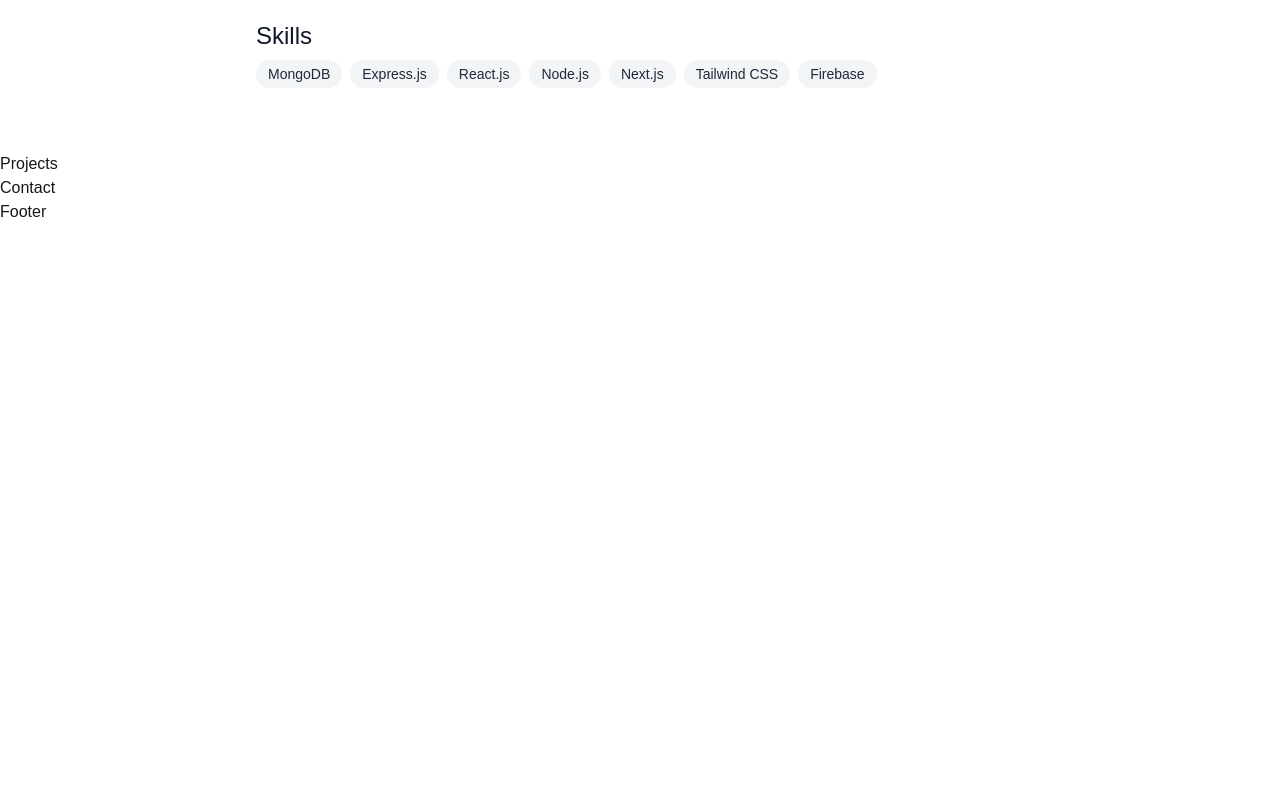
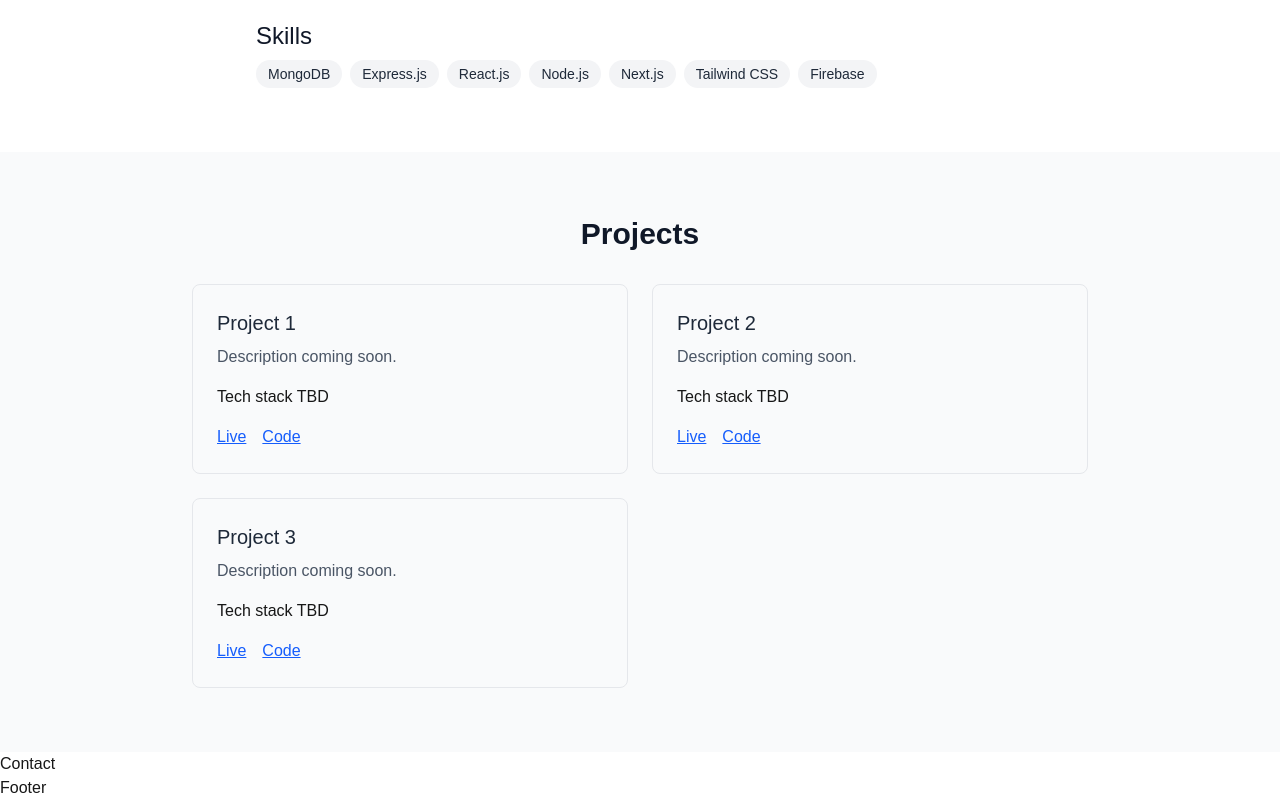
Before and after one commit to Valley-15/casino-royale, a Next.js app: page / in a window 1280 px wide. Shown: the part 972-1772 px from the top of the page. Before the commit the page ends 1196 px from the top, so only its background shows below. Built offline with nearby package versions, Linux system fonts and the light colour scheme.

Commit message:
feat: add Projects section with placeholder cards

```diff
--- a/src/components/Projects.tsx
+++ b/src/components/Projects.tsx
@@ -1,9 +1,56 @@
-import React from 'react'
+// components/Projects.tsx
 
-const Projects = () => {
+import { projects } from "../data/projects";
+
+export default function Projects() {
   return (
-    <div>Projects</div>
-  )
+    <section id="projects" className="py-16 bg-gray-50 px-4">
+      <div className="max-w-4xl mx-auto">
+        <h2 className="text-3xl font-semibold mb-8 text-center text-gray-900">
+          Projects
+        </h2>
+        <div className="grid md:grid-cols-2 gap-6">
+          {projects.map((p, idx) => (
+            <div
+              key={idx}
+              className="border border-gray-200 rounded-lg p-6 hover:shadow-lg transition"
+            >
+              <h3 className="text-xl font-medium mb-2 text-gray-800">
+                {p.title || `Project ${idx + 1}`}
+              </h3>
+              <p className="mb-4 text-gray-600">
+                {p.description || "Description coming soon."}
+              </p>
+              <div className="flex flex-wrap gap-2 mb-4">
+                {p.tech.length
+                  ? p.tech.map((t) => (
+                      <span
+                        key={t}
+                        className="text-sm bg-gray-100 px-2 py-1 rounded-full"
+                      >
+                        {t}
+                      </span>
+                    ))
+                  : "Tech stack TBD"}
+              </div>
+              <div className="flex gap-4">
+                <a
+                  href={p.demo || "#"}
+                  className="underline text-blue-600 hover:text-blue-800"
+                >
+                  Live
+                </a>
+                <a
+                  href={p.github || "#"}
+                  className="underline text-blue-600 hover:text-blue-800"
+                >
+                  Code
+                </a>
+              </div>
+            </div>
+          ))}
+        </div>
+      </div>
+    </section>
+  );
 }
-
-export default Projects
```
